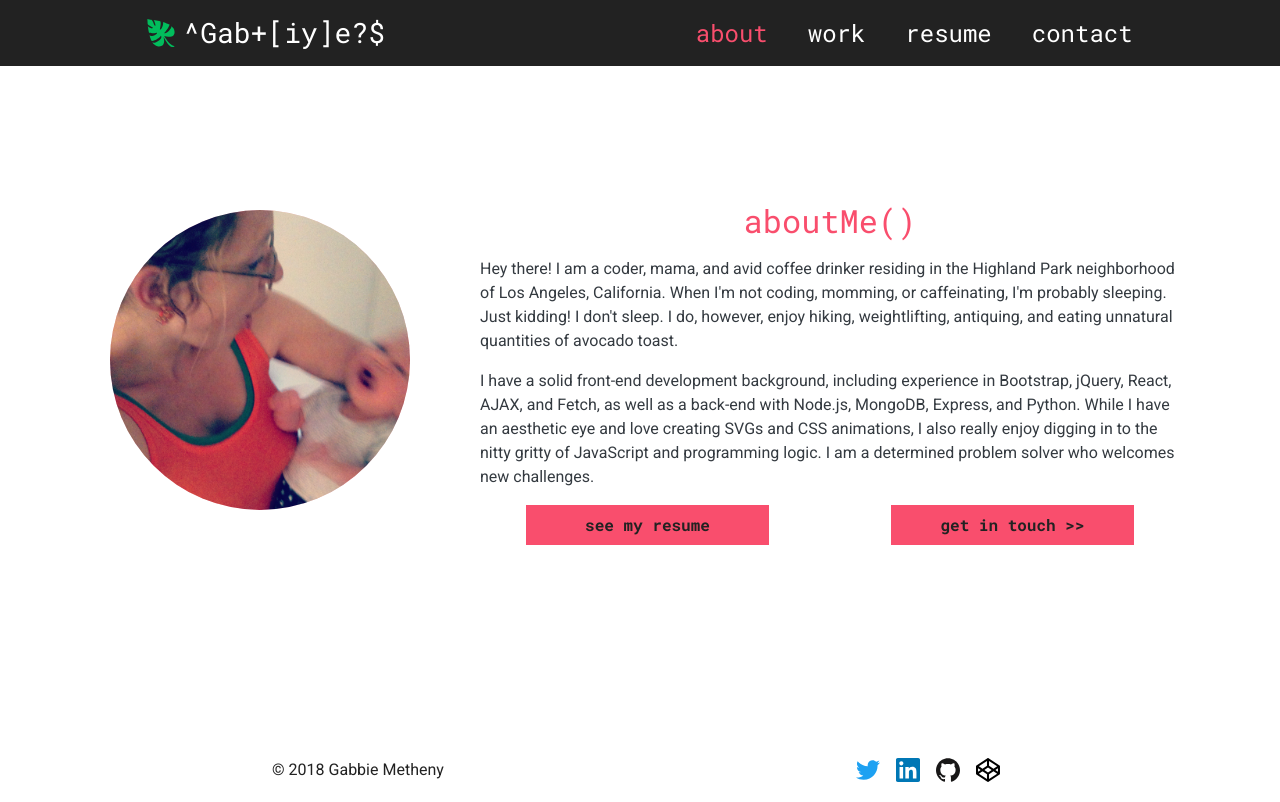
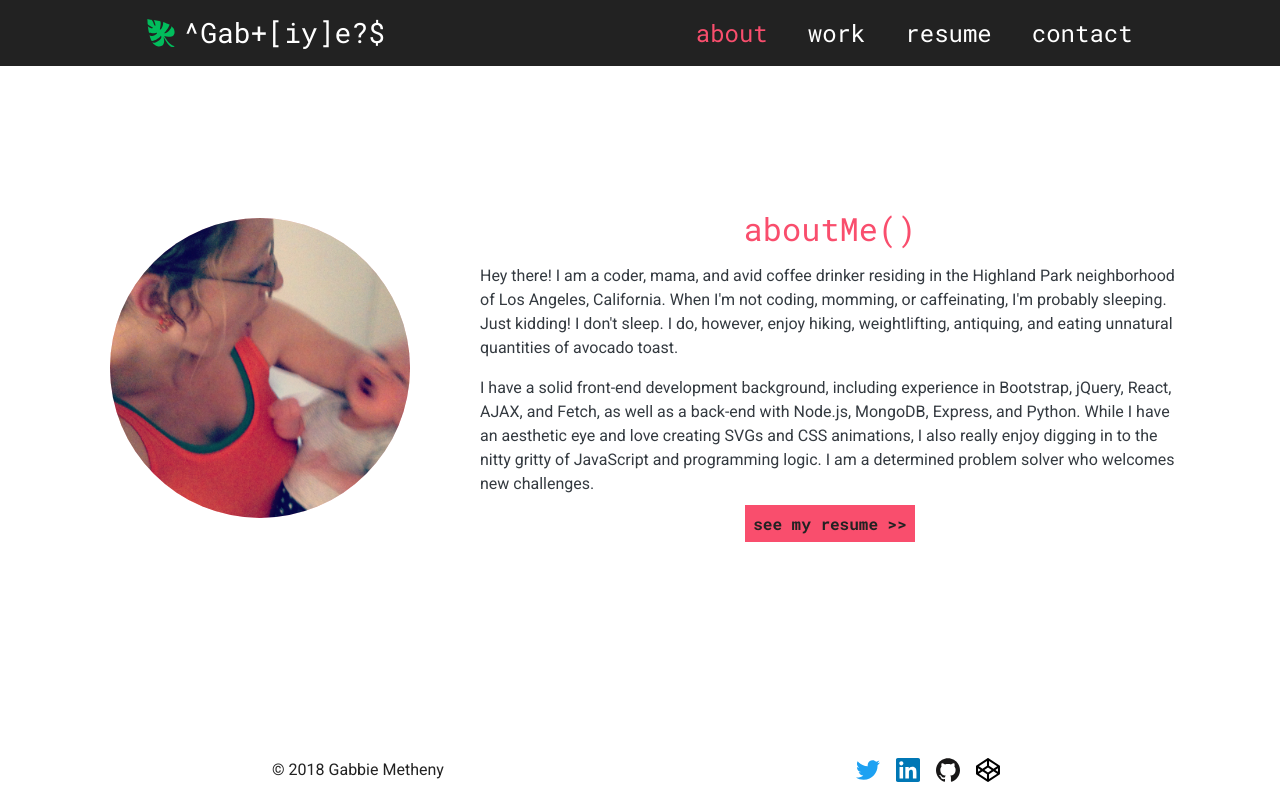
Before and after one commit to gpmetheny/gpmetheny.github.io, a React (Create React App) app: page /#/about in a window 1280 px wide. Built offline with nearby package versions, Linux system fonts and the light colour scheme.

Commit message:
removed second CTA

```diff
--- a/src/Components/About.js
+++ b/src/Components/About.js
@@ -29,9 +29,8 @@ class About extends Component {
                   <h2 className="text-center mb-3">aboutMe()</h2>
                   <p className="text-dark">Hey there! I am a coder, mama, and avid coffee drinker residing in the Highland Park neighborhood of Los Angeles, California. When I'm not coding, momming, or caffeinating, I'm probably sleeping. Just kidding! I don't sleep. I do, however, enjoy hiking, weightlifting, antiquing, and eating unnatural quantities of avocado toast.</p>
                   <p className="text-dark">I have a solid front-end development background, including experience in Bootstrap, jQuery, React, AJAX, and Fetch, as well as a back-end with Node.js, MongoDB, Express, and Python. While I have an aesthetic eye and love creating SVGs and CSS animations, I also really enjoy digging in to the nitty gritty of JavaScript and programming logic. I am a determined problem solver who welcomes new challenges.</p>
-                  <div className="row text-center">
-                    <Link to="/resume" className="more col-12 col-md-6 col-lg-4 offset-lg-1">see my resume</Link>
-                    <Link to="contact" className="more col-12 col-md-6 col-lg-4 offset-lg-2">get in touch {'>>'}</Link>
+                  <div className="text-center">
+                    <Link to="/resume" className="more">see my resume {'>>'}</Link>
                   </div>
                   {/* <p className="text-center mt-5"><Link to="/contact" className="more">I'd love to hear from you!</Link></p> */}
                 </div>
--- a/src/Components/Resume.js
+++ b/src/Components/Resume.js
@@ -116,9 +116,8 @@ class Resume extends Component {
             </div>
           </div>
           <div>
-            <div className="row text-center">
-                <Link to="/work" className="more col-12 col-md-4 offset-md-1">{'<<'} back to my work</Link>
-                <Link to="/contact" className="more col-12 col-md-4 offset-md-2">get in touch {'>>'}</Link>
+            <div className="d-flex align-items-center justify-content-center text-center">
+                <Link to="/contact" className="more m-3">contact me {'>>'}</Link>
             </div>
           </div>
 
```
